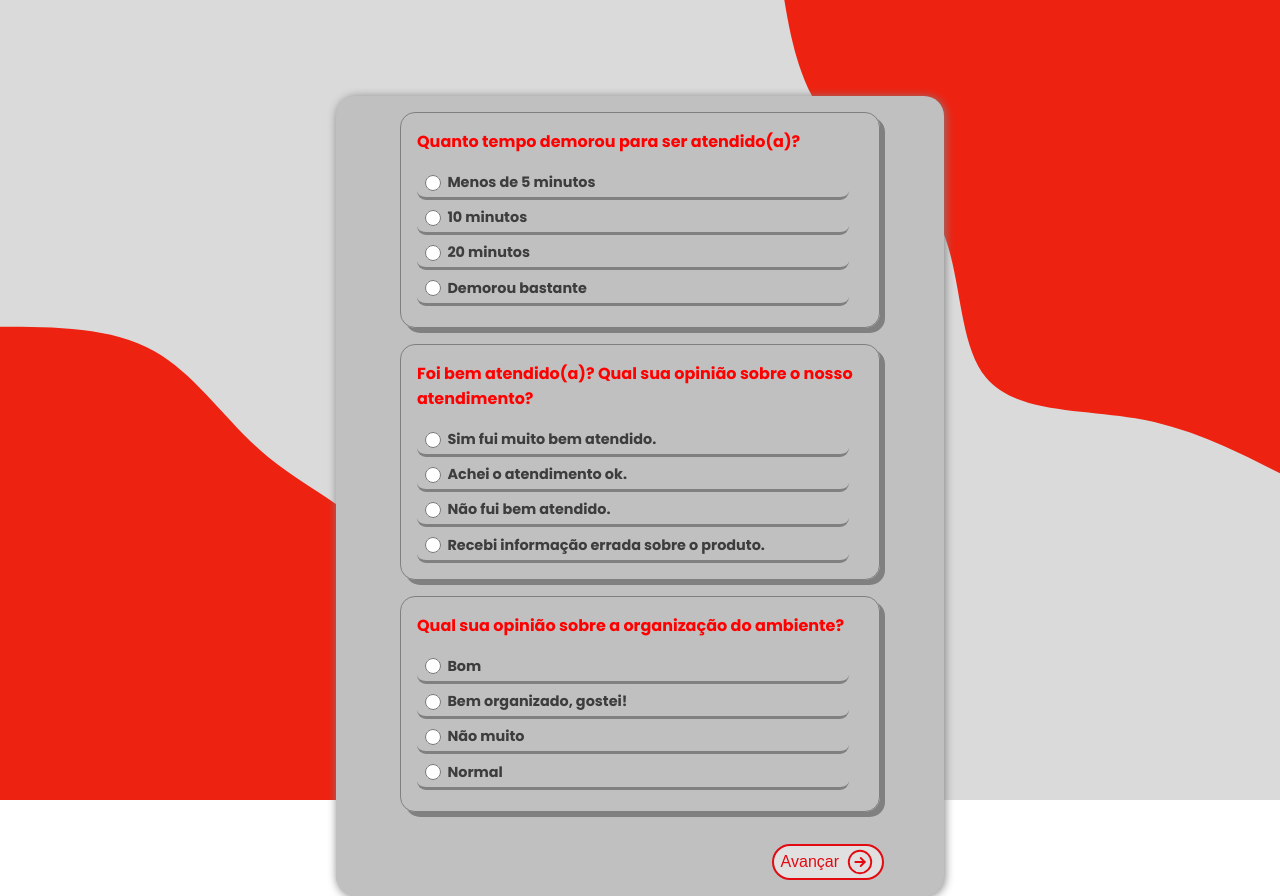
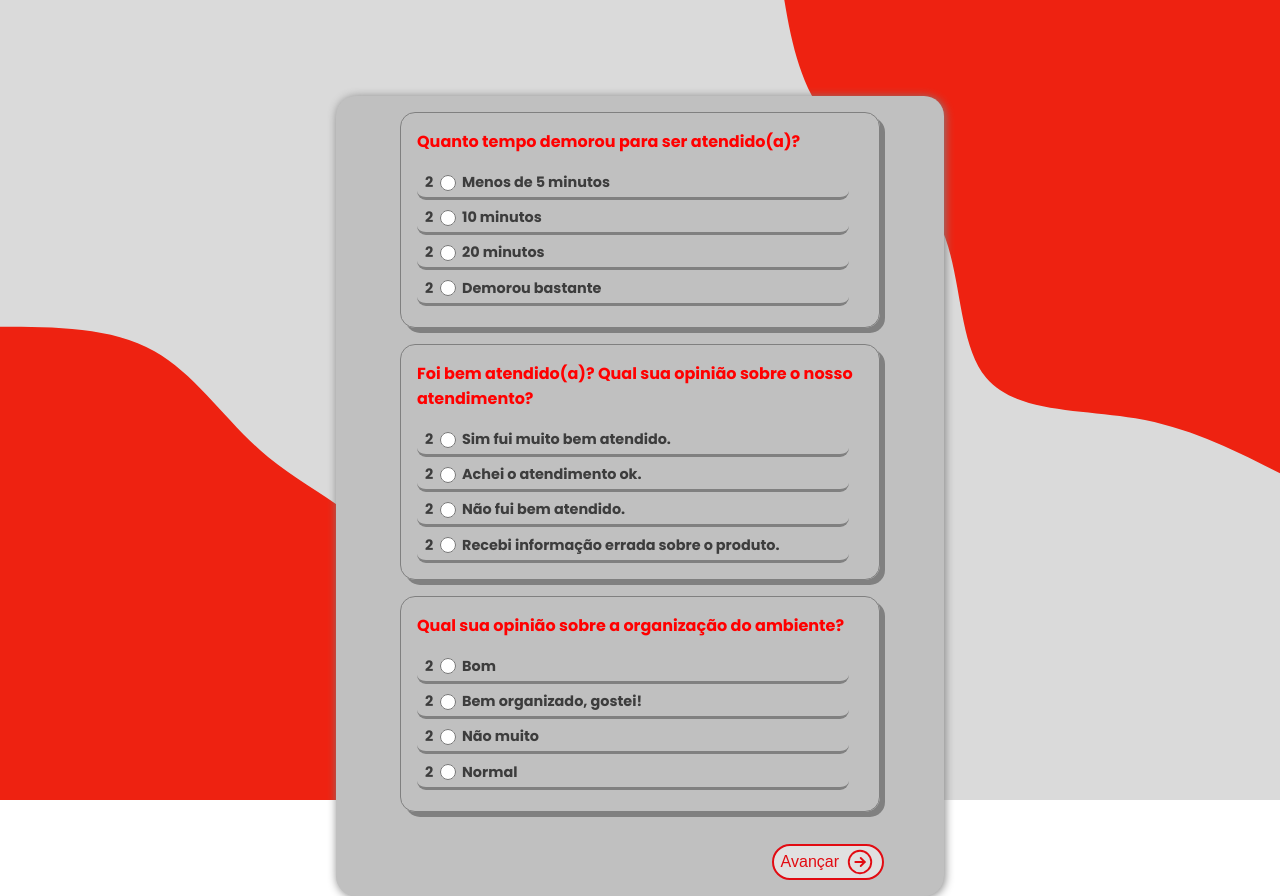
Before and after one commit to tibaas/restaurant-survey, a React (Vite) app: page / in a window 1280 px wide. Built offline with nearby package versions, Linux system fonts and the light colour scheme.

Commit message:
Test commit

```diff
--- a/src/components/GlobalComponent/QuestionComponent/QuestionComponent.tsx
+++ b/src/components/GlobalComponent/QuestionComponent/QuestionComponent.tsx
@@ -79,6 +79,7 @@ function Question({ title, alternatives }: QuestionProps) {
             <div key={index}>
                  <LabelContainer>
                     <label>
+                        2
                         <input
                             type="radio"
                             value={alternative}
```
Also changed, not shown: src/components/GlobalComponent/styles.ts (line endings or trailing spaces).
